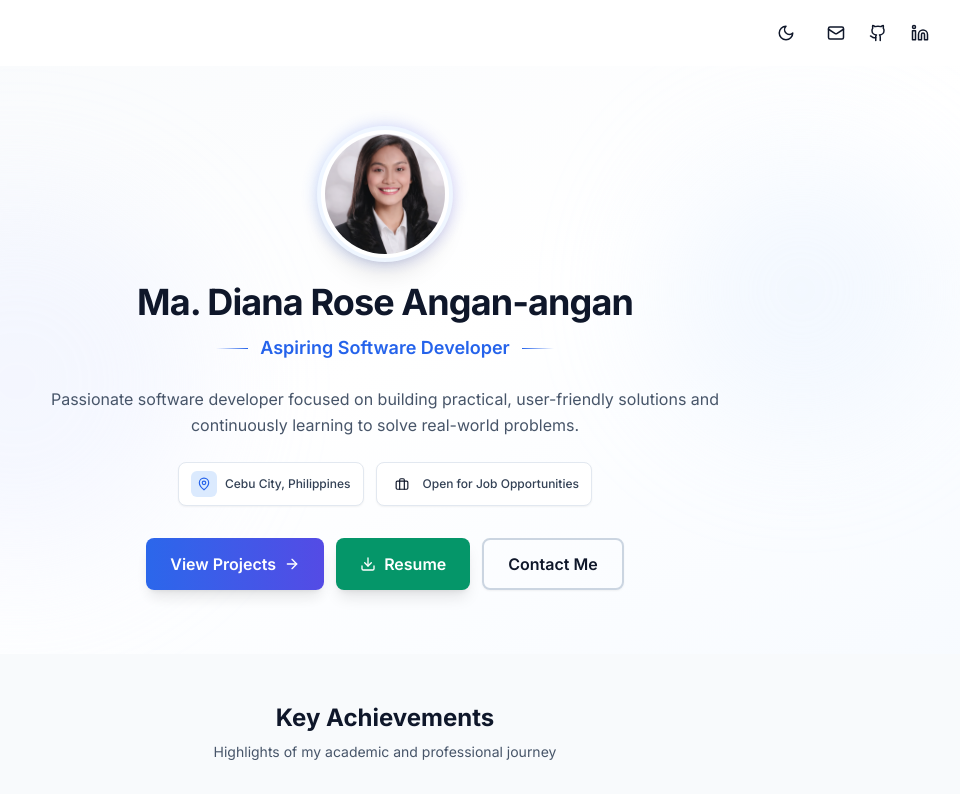
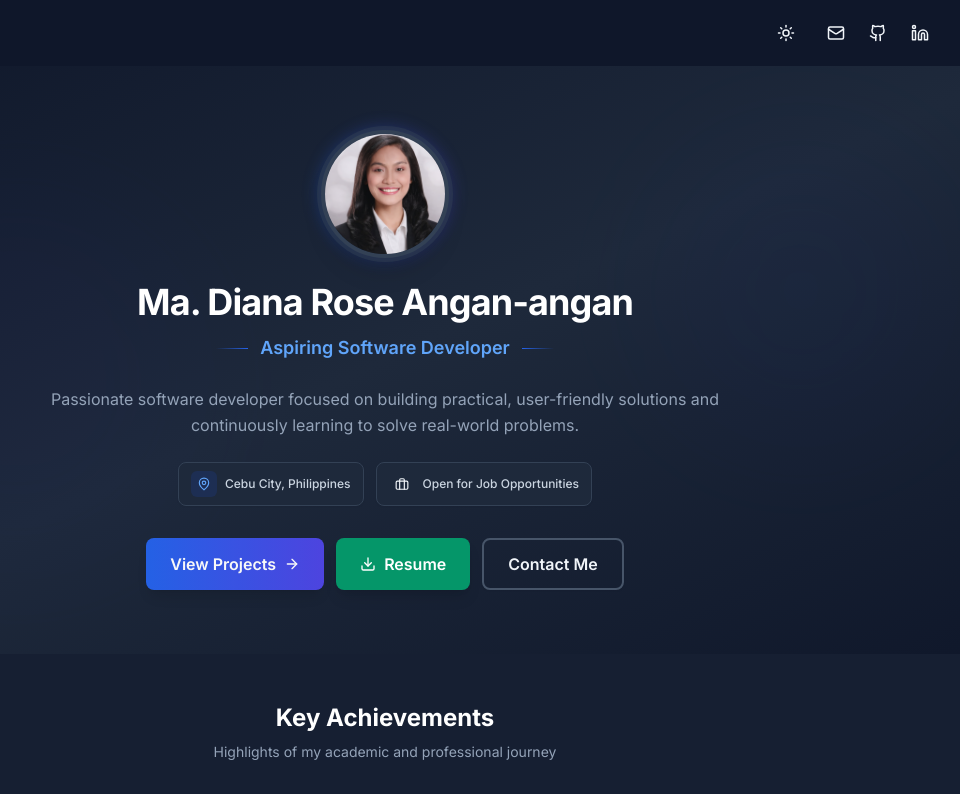
Before and after one commit to dianaangan/github-portfolio, a React (Vite) app: page / in a window 1280 px wide. Shown: the top 794 px of the page, without its empty margins (255-1215 px from the left). Built offline with nearby package versions, Linux system fonts and the light colour scheme.

Commit message:
Set dark mode as default theme

```diff
--- a/Portfolio.jsx
+++ b/Portfolio.jsx
@@ -12,7 +12,7 @@ const Portfolio = () => {
   const [animationKey, setAnimationKey] = useState(0);
   const [darkMode, setDarkMode] = useState(() => {
     const saved = localStorage.getItem('darkMode');
-    return saved ? JSON.parse(saved) : false;
+    return saved ? JSON.parse(saved) : true;
   });
   const [imageModal, setImageModal] = useState({ isOpen: false, src: '', alt: '' });
   const [showAllImages, setShowAllImages] = useState({});
--- a/package.json
+++ b/package.json
@@ -24,7 +24,7 @@
     "eslint-plugin-react": "^7.33.2",
     "eslint-plugin-react-hooks": "^4.6.0",
     "eslint-plugin-react-refresh": "^0.4.6",
-    "gh-pages": "^6.1.1",
+    "gh-pages": "^6.3.0",
     "postcss": "^8.5.6",
     "tailwindcss": "^3.4.19",
     "vite": "^5.2.0"
```
Also changed, not shown: 28 other files (tests, documents, lock files or other folders).
